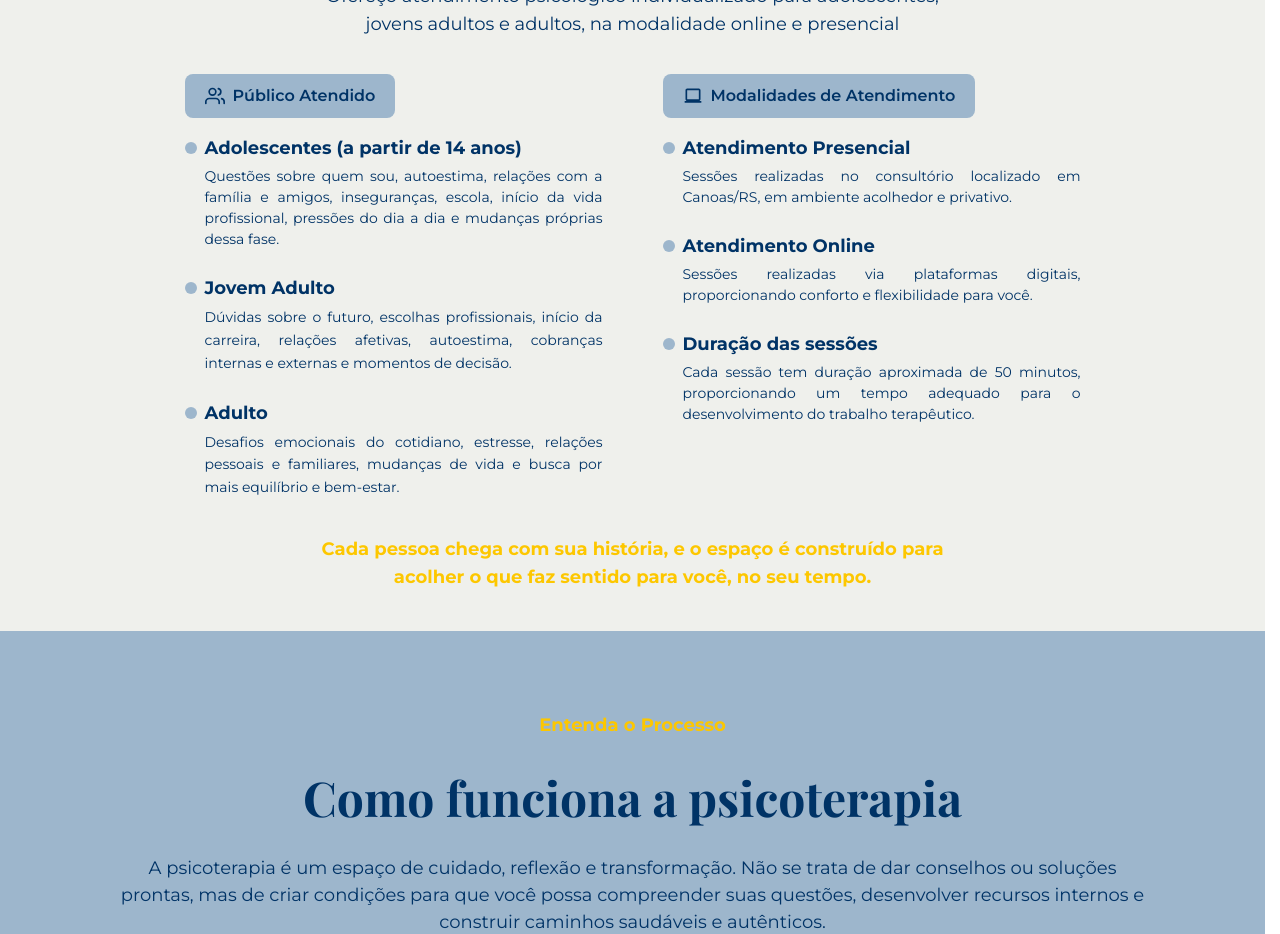
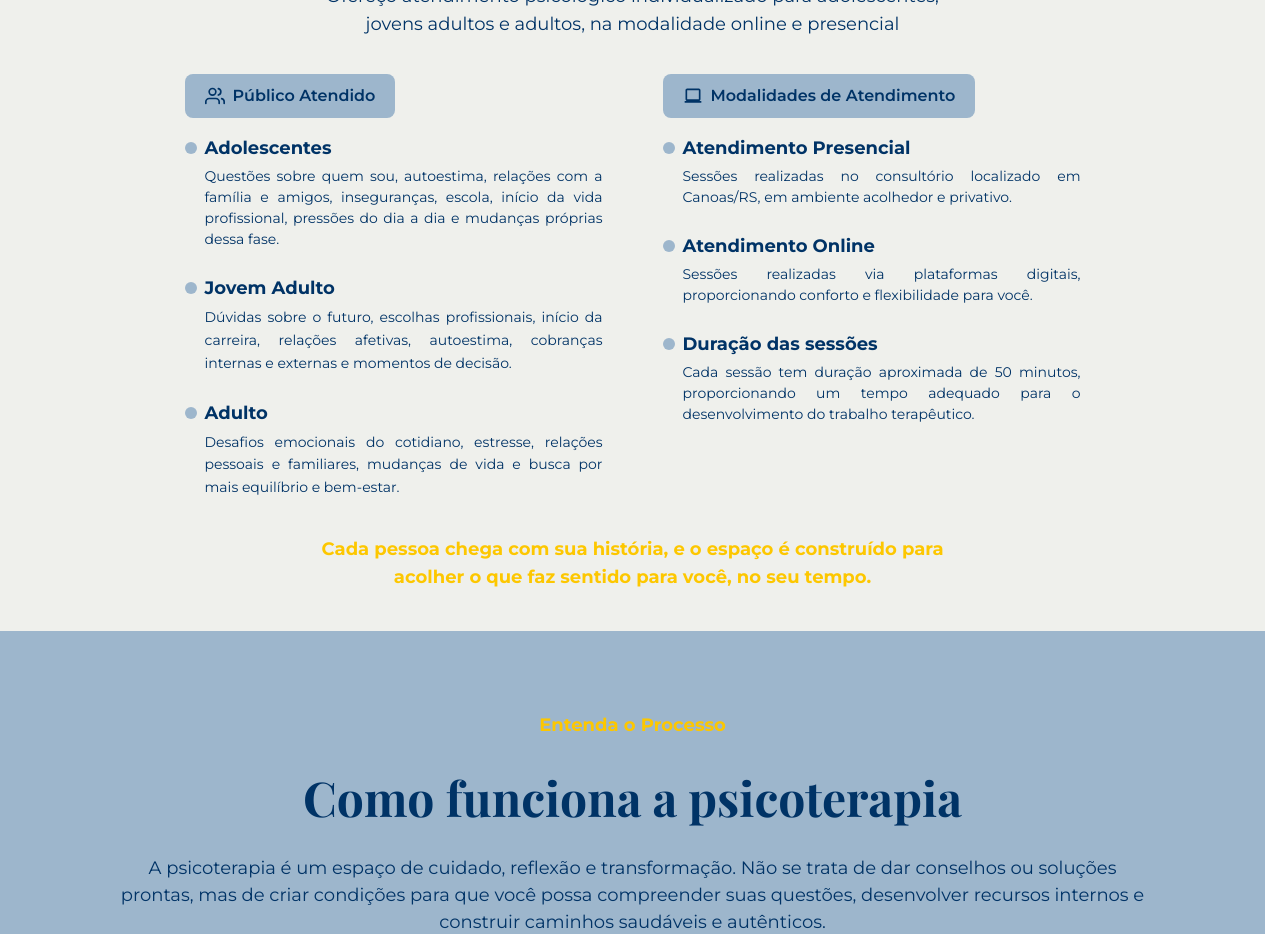
Before and after one commit to Lotar-lucas/client-website-psychology, a React (Vite) app: page / in a window 1280 px wide. Shown: the part 1640-2574 px from the top of the page. Built offline with nearby package versions, Linux system fonts and the light colour scheme; no server answers; the HTML template or start-up script is replaced by a standard one.

Commit message:
fix: remove text

```diff
--- a/src/components/psychotherapy.tsx
+++ b/src/components/psychotherapy.tsx
@@ -36,7 +36,7 @@ const Psychotherapy = () => {
                   <div className="shrink-0 w-3 h-3 bg-[#9db6cc] rounded-full hover:bg-[#8ca5bb] transition-colors mt-1 sm:mt-2" />
 
                   <div className="flex flex-col gap-1">
-                    <h3 className="font-bold text-base sm:text-lg text-[#003366] text-start">Adolescentes (a partir de 14 anos)</h3>
+                    <h3 className="font-bold text-base sm:text-lg text-[#003366] text-start">Adolescentes</h3>
 
                     <p className="text-xs sm:text-sm text-justify text-[#003366] leading-normal">
                       Questões sobre quem sou, autoestima, relações com a família e amigos, inseguranças, escola,
```
